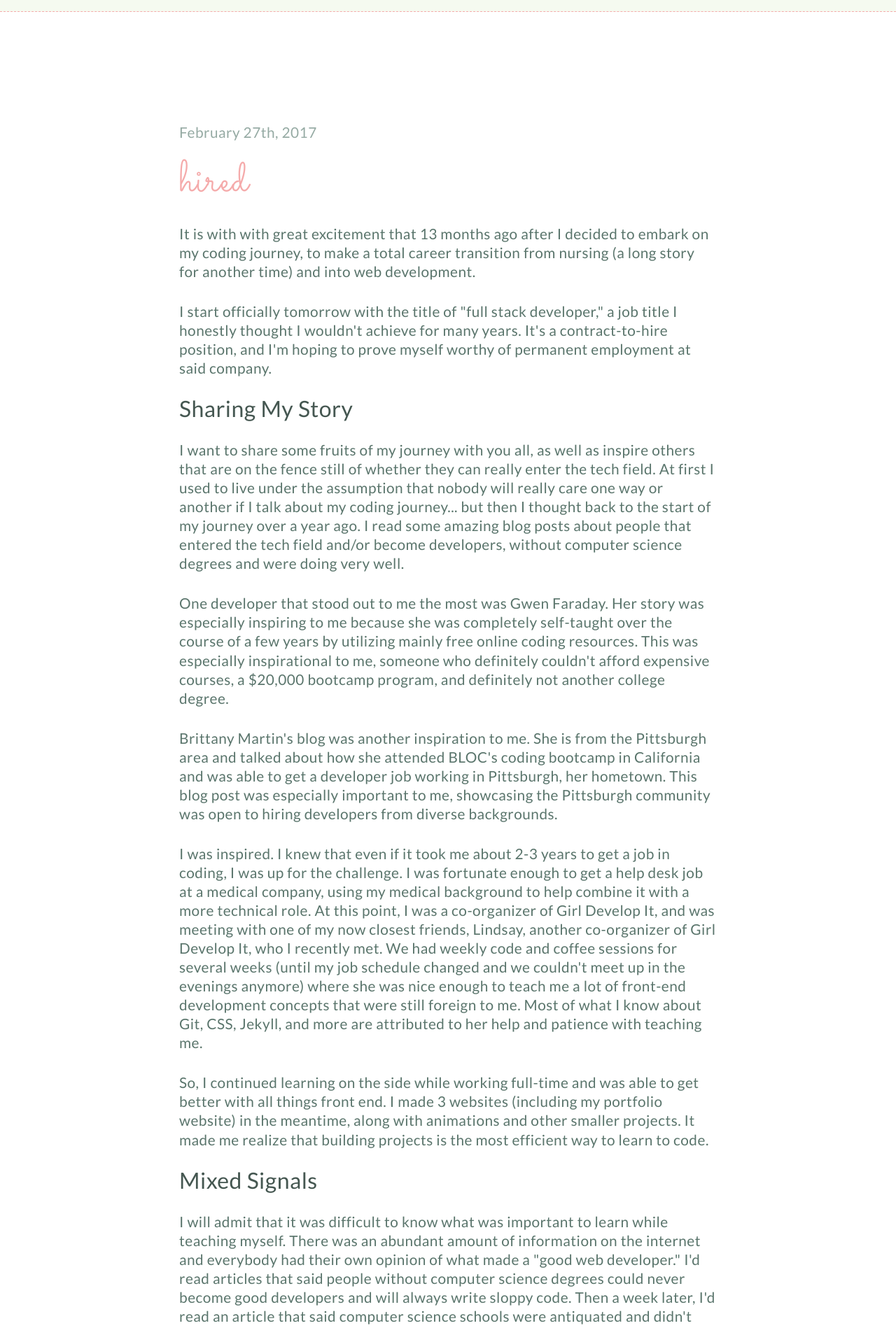
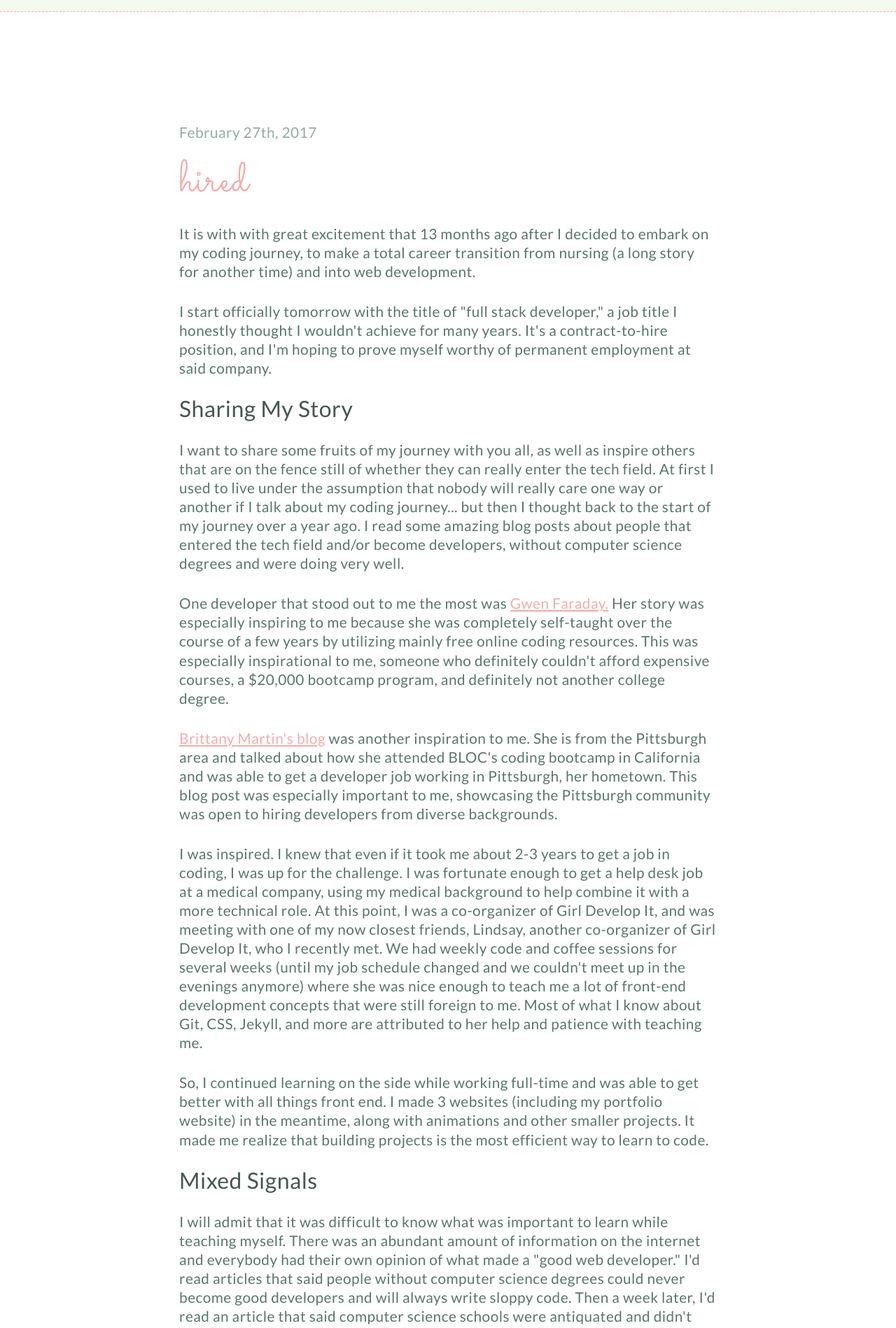
Before and after one commit to kalenenc/kalenenc.github.io, a Jekyll site: the page built from _posts/2017-02-27-hired.html, in a window 1280 px wide. Shown: the part 436-2334 px from the top of the page at 70% size. Built offline with Jekyll 4.4.1, drawn with Linux system fonts in a browser that asks for light colours; nearby versions of some CDN libraries.

Commit message:
added links to blog post

```diff
--- a/_posts/2017-02-27-hired.html
+++ b/_posts/2017-02-27-hired.html
@@ -21,8 +21,9 @@ excerpt: "It is with with great excitement that 13 months ago after I decided to
 
 	<p>I want to share some fruits of my journey with you all, as well as inspire others that are on the fence still of whether they can really enter the tech field. At first I used to live under the assumption that nobody will really care one way or another if I talk about my coding journey... but then I thought back to the start of my journey over a year ago. I read some amazing blog posts about people that entered the tech field and/or become developers, without computer science degrees and were doing very well.</p>
 
-	<p>One developer that stood out to me the most was Gwen Faraday. Her story was especially inspiring to me because she was completely self-taught over the course of a few years by utilizing mainly free online coding resources. This was especially inspirational to me, someone who definitely couldn't afford expensive courses, a $20,000 bootcamp program, and definitely not another college degree.</p>
-	<p>Brittany Martin's blog was another inspiration to me. She is from the Pittsburgh area and talked about how she attended BLOC's coding bootcamp in California and was able to get a developer job working in Pittsburgh, her hometown. This blog post was especially important to me, showcasing the Pittsburgh community was open to hiring developers from diverse backgrounds.</p>
+	<p>One developer that stood out to me the most was <a href="http://gwenfaraday.com/">Gwen Faraday.</a> Her story was especially inspiring to me because she was completely self-taught over the course of a few years by utilizing mainly free online coding resources. This was especially inspirational to me, someone who definitely couldn't afford expensive courses, a $20,000 bootcamp program, and definitely not another college degree.</p>
+	<p>
+	<a href="http://sfviapgh.com/">Brittany Martin's blog</a> was another inspiration to me. She is from the Pittsburgh area and talked about how she attended BLOC's coding bootcamp in California and was able to get a developer job working in Pittsburgh, her hometown. This blog post was especially important to me, showcasing the Pittsburgh community was open to hiring developers from diverse backgrounds.</p>
 	<p>I was inspired. I knew that even if it took me about 2-3 years to get a job in coding, I was up for the challenge. I was fortunate enough to get a help desk job at a medical company, using my medical background to help combine it with a more technical role. At this point, I was a co-organizer of Girl Develop It, and was meeting with one of my now closest friends, Lindsay, another co-organizer of Girl Develop It, who I recently met. We had weekly code and coffee sessions for several  weeks (until my job schedule changed and we couldn't meet up in the evenings anymore) where she was nice enough to teach me a lot of front-end development concepts that were still foreign to me. Most of what I know about Git, CSS, Jekyll, and more are attributed to her help and patience with teaching me.</p>
 	<p>So, I continued learning on the side while working full-time and was able to get better with all things front end. I made 3 websites (including my portfolio website) in the meantime, along with animations and other smaller projects. It made me realize that building projects is the most efficient way to learn to code.</p>
 
--- a/css/styles.scss
+++ b/css/styles.scss
@@ -1047,6 +1047,9 @@ footer.footer {
   font-family: $lato;
   line-height: 30px;
   letter-spacing: 0.2px;
+  a {
+    color: $pink;
+  }
    h3 {
     font-size: 2em;
     margin-bottom: 30px;
```
Also changed, not shown: 1 other file.
